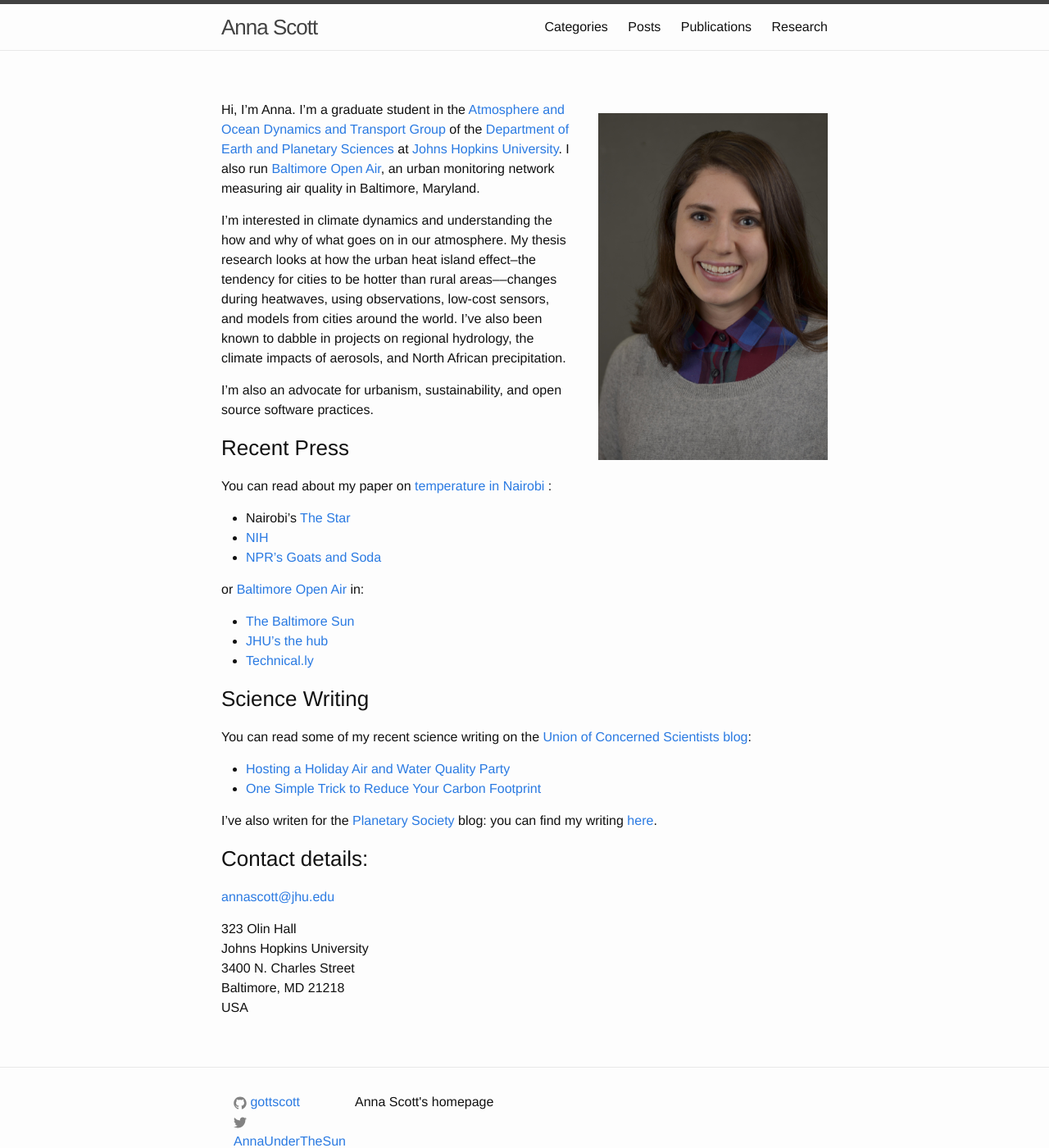
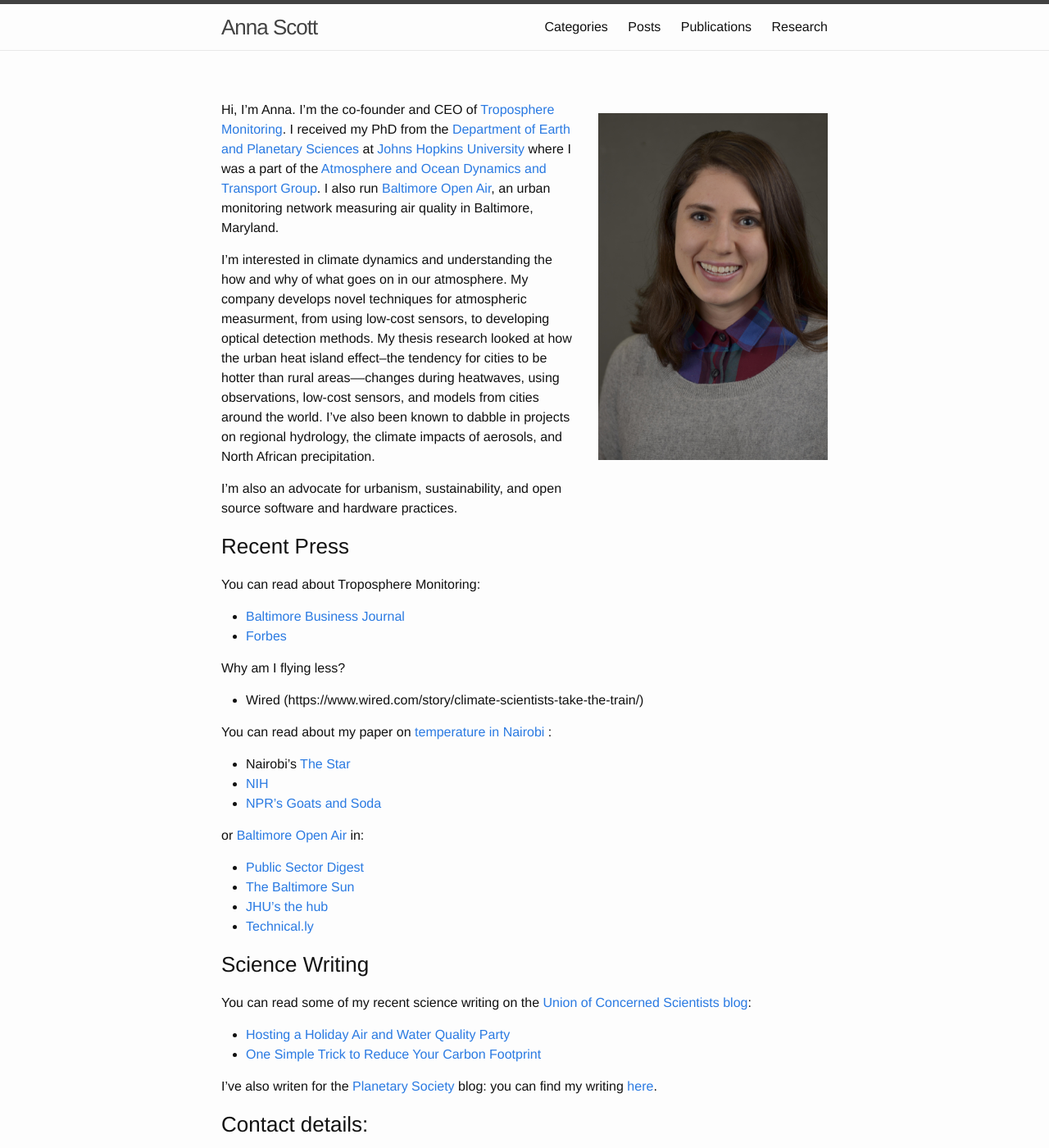
Before and after one commit to gottscott/gottscott.github.io, a Jekyll site: the page built from about.md, in a window 1280 px wide and 1400 px high. Shown: the whole window at 82% size. Built offline with Jekyll 4.4.1, drawn with Linux system fonts in a browser that asks for light colours.

Commit message:
updated PhD graduation

```diff
--- a/about.md
+++ b/about.md
@@ -6,22 +6,32 @@ permalink: /index
 <img src="Anna.jpg" width="280" style="float:right; margin: 1em 0 4em 2em;"
 title="This is what I look like irl."/>
 
-Hi, I'm Anna. I'm a graduate student in the [Atmosphere and Ocean Dynamics
-and Transport Group](http://sites.krieger.jhu.edu/waugh/) of the [Department of
+Hi, I'm Anna. I'm the co-founder and CEO of [Troposphere Monitoring](https://www.tropospheremonitoring.com/).
+I received my PhD from the [Department of
 Earth and Planetary Sciences](http://eps.jhu.edu/) at [Johns Hopkins
-University](http://jhu.edu/). I also run [Baltimore Open Air](http://baltimoreopenair.github.io), an urban monitoring network measuring air quality in Baltimore, Maryland.
+University](http://jhu.edu/) where I was a part of the [Atmosphere and Ocean Dynamics
+and Transport Group](http://sites.krieger.jhu.edu/waugh/).
+I also run [Baltimore Open Air](http://baltimoreopenair.github.io), an urban monitoring network measuring air quality in Baltimore, Maryland.
 
-I'm interested in climate dynamics and understanding the how and why of what goes on in our atmosphere. My thesis research looks at how the urban heat island effect–the tendency for cities to be hotter than rural areas–--changes during heatwaves, using observations, low-cost sensors, and models from cities around the world. I've also been known to dabble in projects on regional hydrology, the climate impacts of aerosols, and North African precipitation.
+I'm interested in climate dynamics and understanding the how and why of what goes on in our atmosphere. My company develops novel techniques for atmospheric measurment, from using low-cost sensors, to developing optical detection methods. My thesis research looked at how the urban heat island effect–the tendency for cities to be hotter than rural areas–--changes during heatwaves, using observations, low-cost sensors, and models from cities around the world. I've also been known to dabble in projects on regional hydrology, the climate impacts of aerosols, and North African precipitation.
 
-I'm also an advocate for urbanism, sustainability, and open source software practices.
+I'm also an advocate for urbanism, sustainability, and open source software and hardware practices.
 
 ## Recent Press
+You can read about Troposphere Monitoring:
+- [Baltimore Business Journal](https://www.bizjournals.com/baltimore/news/2018/08/24/hopkins-born-startup-wants-to-help-people-breath.html)
+- [Forbes](https://www.forbes.com/sites/annefield/2018/06/27/techstars-launches-its-first-impact-accelerator-class/)
+
+Why am I flying less?
+- Wired (https://www.wired.com/story/climate-scientists-take-the-train/)
+
 You can read about my paper on [temperature in Nairobi](journals.plos.org/plosone/article?id=10.1371/journal.pone.0187300) :
 - Nairobi's [The Star](https://www.the-star.co.ke/news/2018/01/13/i-feel-really-scared-nairobi-slum-dwellers-say-as-heat-rises_c1697526)
 - [NIH](https://www.niehs.nih.gov/research/programs/geh/geh_newsletter/2017/12/spotlight/new_microclimate_data_technology_points_to_increased_urban_temperatures.cfm)
 - [NPR's Goats and Soda](https://www.npr.org/sections/goatsandsoda/2017/11/20/564314257/how-much-hotter-is-it-in-the-slums)
 
 or [Baltimore Open Air](baltimoreopenair.github.io) in:
+- [Public Sector Digest](https://publicsectordigest.com/issue/data-driven-decision-making)
 - [The Baltimore Sun](http://www.baltimoresun.com/news/maryland/environment/bs-md-air-monitor-network-20170731-story.html)
 - [JHU's the hub](https://hub.jhu.edu/2017/06/27/big-data-air-quality-sensor-climate-science/)
 - [Technical.ly](https://technical.ly/baltimore/2016/12/19/air-quality-sensors-epa/)
```
